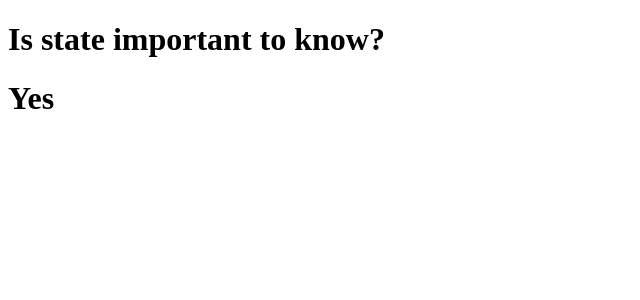
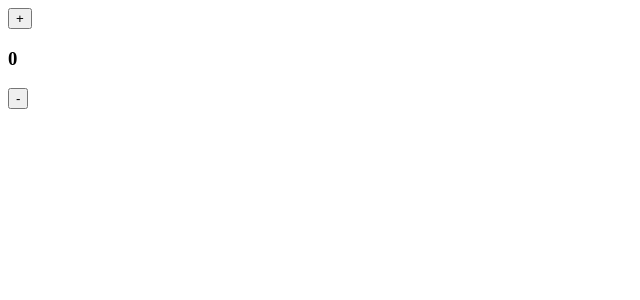
Before and after one commit to HarikaPenukonda/event-listener-tutorial, a React (Create React App) app: page / in a window 1280 px wide. Shown: the top 300 px of the page, without its empty margins (0-640 px from the left). Built offline with nearby package versions, Linux system fonts and the light colour scheme.

Commit message:
useState -  counter practice

```diff
--- a/src/App.js
+++ b/src/App.js
@@ -1,11 +1,13 @@
 import React from "react";
 //import Conundrum from "./Conundrum";
-import StateDemo from "./StateDemo";
+//import StateDemo from "./StateDemo";
+import Counter from "./Counter";
 
 export default function App(){
     return(
         // <Conundrum/>
-        <StateDemo/>
+        //<StateDemo/>
+        <Counter/>
     )
 }
 
--- /dev/null
+++ b/src/Counter.js
@@ -0,0 +1,26 @@
+import React from "react";
+
+/*
+    Challenge: Set up state to tract our count (initial value 0)
+*/
+
+export default function Counter(){
+    const [count,setCount] = React.useState(0)
+    function add(){
+        setCount(count + 1)
+    }
+
+    function subract(){
+         setCount(count - 1)
+    }
+    return(
+        <div>
+        <span>
+            <button onClick={add}>+</button>
+                <h3>{count}</h3>
+            <button onClick={subract}>-</button>
+        </span>
+
+        </div>
+    )
+}
```
